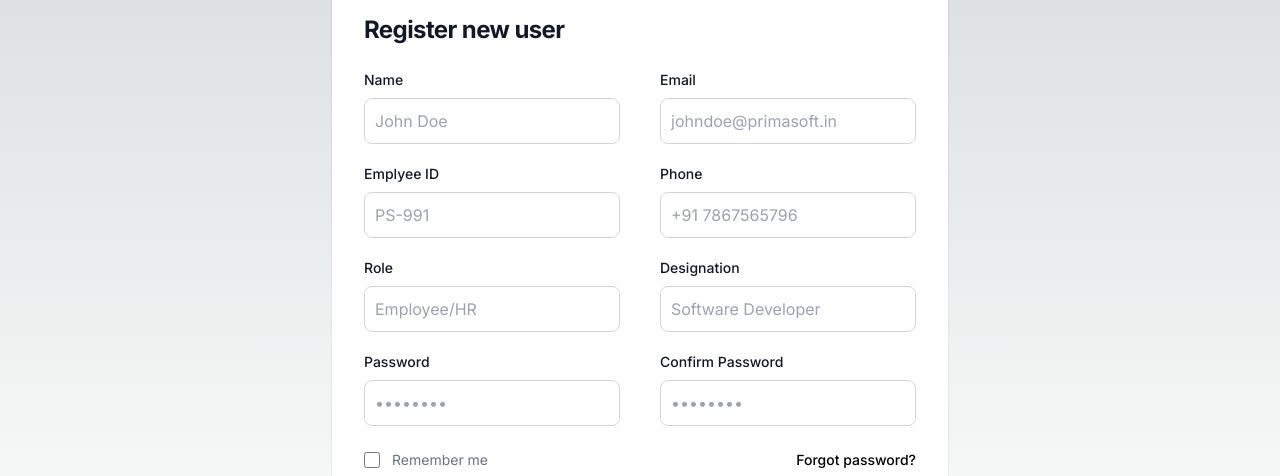
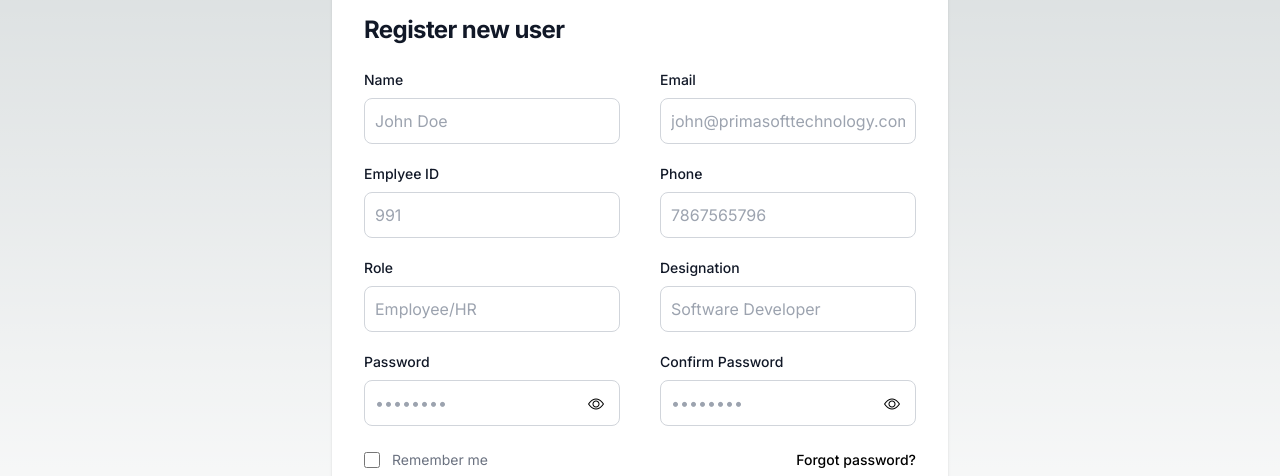
Before and after one commit to Aman2221/employee-management, a Next.js app: page /register in a window 1280 px wide. Shown: the part 154-630 px from the top of the page. Built offline with nearby package versions, Linux system fonts and the light colour scheme; no server answers.

Commit message:
password view and hide added

```diff
--- a/JSON/data.json
+++ b/JSON/data.json
@@ -93,19 +93,19 @@
         "label": "Email",
         "name": "email",
         "type": "email",
-        "placeholder": "johndoe@primasoft.in"
+        "placeholder": "john@primasofttechnology.com"
       },
       {
         "label": "emplyee ID",
         "name": "emp_id",
         "type": "text",
-        "placeholder": "PS-991"
+        "placeholder": "991"
       },
       {
         "label": "phone",
         "name": "phone",
         "type": "tel",
-        "placeholder": "+91 7867565796"
+        "placeholder": "7867565796"
       },
       {
         "label": "role",
--- a/components/LoginPg.tsx
+++ b/components/LoginPg.tsx
@@ -1,22 +1,22 @@
 "use client";
-import React, { useEffect, useState } from "react";
+import React, { useState } from "react";
 import { signInWithEmailAndPassword } from "firebase/auth";
 import { auth } from "@/config/firebase";
 import {
   ErrorToast,
   SuccessToast,
-  deleteAllCookies,
   encryptData,
   getUserDoc,
   setCookie,
   setItemToLocal,
-  validateEmail,
 } from "@/functions";
 import { ToastContainer } from "react-toastify";
 import { useRouter } from "next/navigation";
 
 const LoginPg = () => {
   const router = useRouter();
+
+  const [showPass, setShowPass] = useState(false);
   const [userData, setUserData] = useState({
     // email: "aman@primasoft.ae",
     // password: "Aman@123",
@@ -98,11 +98,11 @@ const LoginPg = () => {
                   onChange={handleInputChange}
                   value={userData.email}
                   className=" outline-none border bg-transparent border-gray-300 text-gray-900 rounded-lg block w-full p-2.5 dark:bg-gray-700 dark:border-gray-600 dark:placeholder-gray-400 dark:text-white dark:focus:ring-blue-500 dark:focus:border-blue-500"
-                  placeholder="name@company.com"
+                  placeholder="john@primasofttechnology.com"
                   required
                 />
               </div>
-              <div>
+              <div className="relative">
                 <label
                   htmlFor="password"
                   className="block mb-2 text-sm font-medium text-gray-900 dark:text-white"
@@ -110,7 +110,7 @@ const LoginPg = () => {
                   Password
                 </label>
                 <input
-                  type="password"
+                  type={showPass ? "text" : "password"}
                   name="password"
                   id="password"
                   placeholder="••••••••"
@@ -119,6 +119,12 @@ const LoginPg = () => {
                   className="bg-transparent border outline-none border-gray-300 text-gray-900 rounded-lg  block w-full p-2.5 dark:bg-gray-700 dark:border-gray-600 dark:placeholder-gray-400 dark:text-white dark:focus:ring-blue-500 dark:focus:border-blue-500"
                   required
                 />
+                <i
+                  onClick={() => setShowPass(!showPass)}
+                  className={`bi ${
+                    showPass ? "bi-eye-slash" : "bi-eye"
+                  } absolute right-4 top-10 cursor-pointer`}
+                ></i>
               </div>
               <div className="flex items-center justify-between">
                 <div className="flex items-start">
--- a/components/NavDropdown.tsx
+++ b/components/NavDropdown.tsx
@@ -80,12 +80,8 @@ const NavDropdown = ({
         <div className="px-4 py-3 text-sm text-gray-900 dark:text-white">
           <div className="flex gap-2 items-center">
             <i className="bi bi-person text-lg font-bold"></i>
-            <span className="text-lg font-bold">
-              {user && user?.username
-                ? user?.username.length > 10
-                  ? user?.username.slice(0, 10)
-                  : user?.username.slice(0, user?.username.indexOf(" "))
-                : ""}
+            <span className="text-lg font-bold truncate">
+              {user && user?.username ? user?.username : ""}
             </span>
           </div>
           <div className="flex gap-2 items-center">
--- a/components/RegisterPg.tsx
+++ b/components/RegisterPg.tsx
@@ -18,6 +18,7 @@ import { doc } from "firebase/firestore";
 
 const RegisterPg = () => {
   const router = useRouter();
+  const [showPass, setShowPass] = useState(false);
   const [userData, setUserData] = useState({
     username: "",
     emp_id: "",
@@ -46,13 +47,6 @@ const RegisterPg = () => {
       userData.confirm_password
     );
 
-    console.log(
-      "validEmail && validPassword :",
-      validEmail,
-      validPassword,
-      userData.password,
-      userData.confirm_password
-    );
     if (validEmail && validPassword) {
       try {
         const userCredential = await createUserWithEmailAndPassword(
@@ -101,15 +95,33 @@ const RegisterPg = () => {
             <form className="space-y-4 md:space-y-6" onSubmit={handleRegister}>
               <div className=" grid grid-cols-2 gap-x-10 gap-y-5">
                 {data.register_fields.map((item) => (
-                  <div key={item.label}>
+                  <div key={item.label} className="relative">
                     <InputField
                       name={item.name}
                       placeholder={item.placeholder}
-                      type={item.type}
+                      type={
+                        item.name == "password" ||
+                        item.name == "confirm_password"
+                          ? showPass
+                            ? "text"
+                            : item.type
+                          : item.type
+                      }
                       onChange={handleInputChange}
                       label={item.label}
                       extrClasses="w-52"
                     />
+                    {item.name == "password" ||
+                    item.name == "confirm_password" ? (
+                      <i
+                        onClick={() => setShowPass(!showPass)}
+                        className={`bi ${
+                          showPass ? "bi-eye-slash" : "bi-eye"
+                        } absolute right-4 top-10 cursor-pointer`}
+                      ></i>
+                    ) : (
+                      ""
+                    )}
                   </div>
                 ))}
               </div>
```
